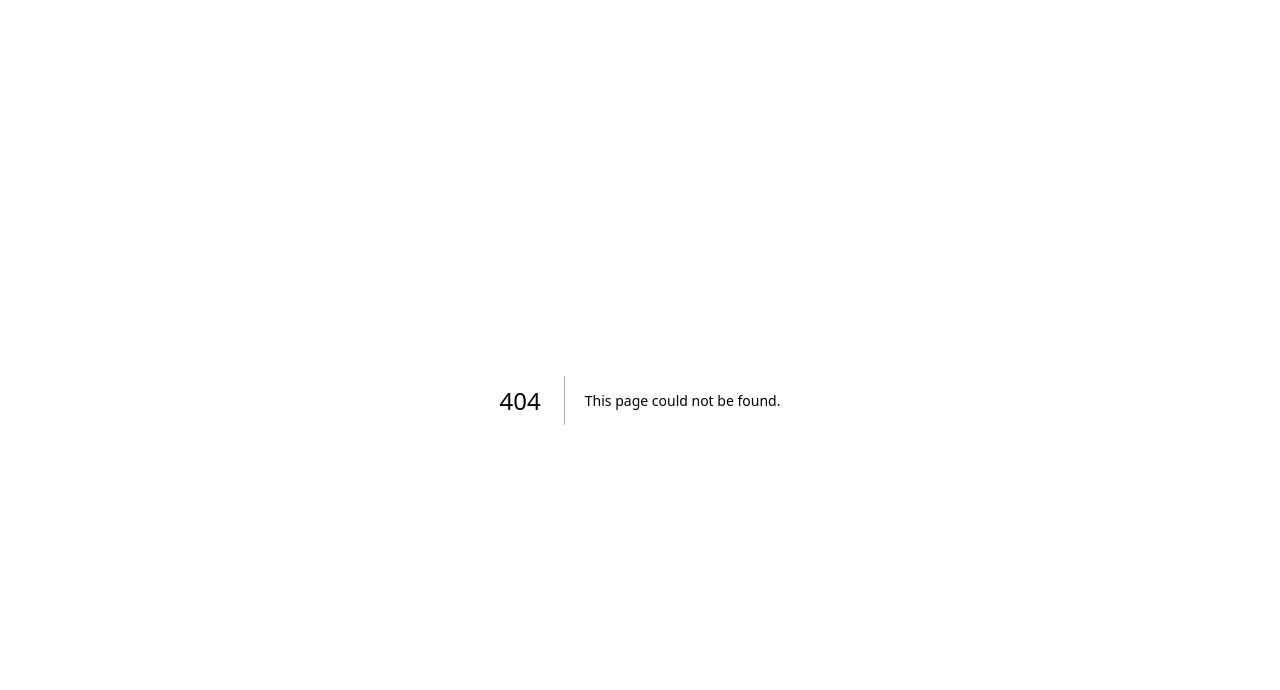
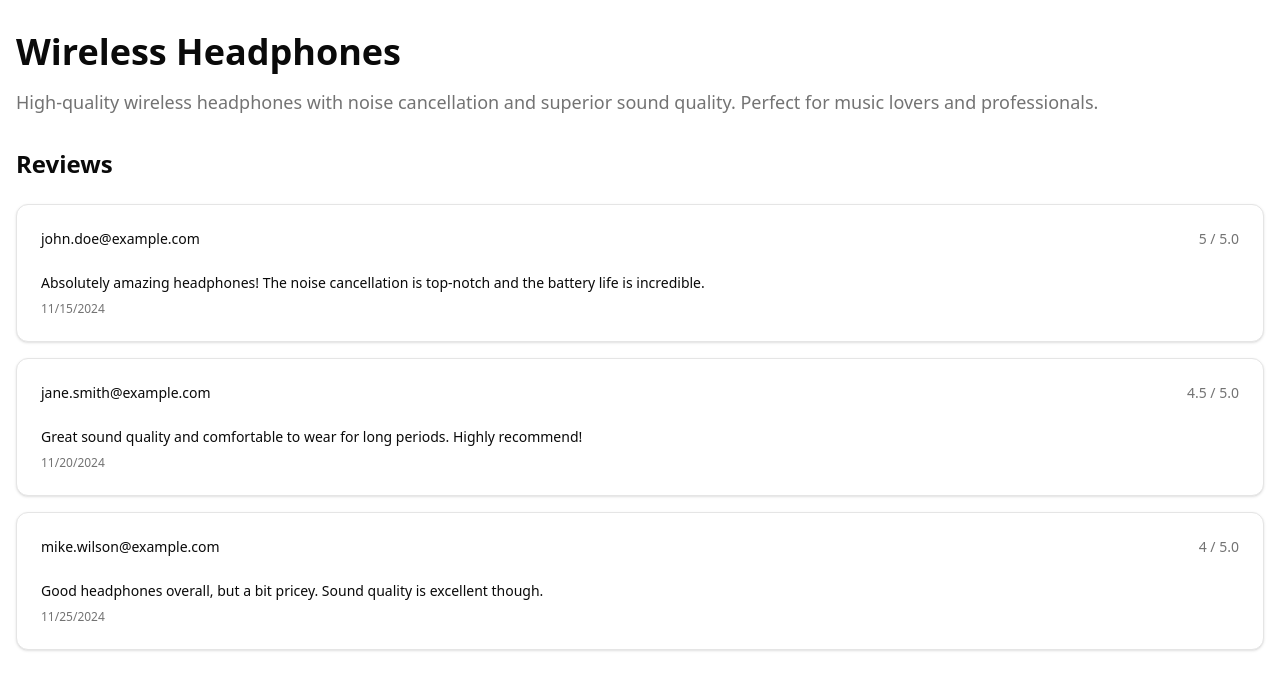
Before and after one commit to tarifulfahim/product-review-system, a Next.js app in the folder frontend/: page /products/1 in a window 1280 px wide. Before the commit this address had no page. Shown: the top 690 px of the page. Built offline with nearby package versions, Linux system fonts and the light colour scheme.

Commit message:
feat: product details page

```diff
--- /dev/null
+++ b/frontend/app/products/[id]/page.tsx
@@ -0,0 +1,196 @@
+import { ProductDetails } from "@/components/ProductDetails";
+import { ReviewList } from "@/components/ReviewList";
+import { Product } from "@/types/product";
+import { Review } from "@/types/review";
+
+// Mock product data
+const mockProducts: Product[] = [
+  {
+    id: 1,
+    name: "Wireless Headphones",
+    description: "High-quality wireless headphones with noise cancellation and superior sound quality. Perfect for music lovers and professionals.",
+    averageRating: 4.5,
+    reviewCount: 3,
+  },
+  {
+    id: 2,
+    name: "Smart Watch",
+    description: "Feature-rich smartwatch with fitness tracking, heart rate monitoring, and smartphone notifications.",
+    averageRating: 4.2,
+    reviewCount: 2,
+  },
+  {
+    id: 3,
+    name: "Laptop Stand",
+    description: "Ergonomic aluminum laptop stand that improves posture and keeps your laptop cool during extended use.",
+    averageRating: 4.8,
+    reviewCount: 3,
+  },
+  {
+    id: 4,
+    name: "USB-C Hub",
+    description: "Multi-port USB-C hub with HDMI, USB 3.0, and SD card reader for enhanced connectivity.",
+    averageRating: 4.0,
+    reviewCount: 2,
+  },
+  {
+    id: 5,
+    name: "Mechanical Keyboard",
+    description: "Premium mechanical keyboard with RGB lighting and tactile switches for the ultimate typing experience.",
+    averageRating: 4.7,
+    reviewCount: 3,
+  },
+  {
+    id: 6,
+    name: "Gaming Mouse",
+    description: "High-precision gaming mouse with customizable DPI settings and programmable buttons.",
+    averageRating: 4.6,
+    reviewCount: 2,
+  },
+];
+
+// Mock reviews data
+const mockReviews: Review[] = [
+  {
+    id: 1,
+    productId: 1,
+    rating: 5.0,
+    comment: "Absolutely amazing headphones! The noise cancellation is top-notch and the battery life is incredible.",
+    authorEmail: "john.doe@example.com",
+    date: "2024-11-15",
+  },
+  {
+    id: 2,
+    productId: 1,
+    rating: 4.5,
+    comment: "Great sound quality and comfortable to wear for long periods. Highly recommend!",
+    authorEmail: "jane.smith@example.com",
+    date: "2024-11-20",
+  },
+  {
+    id: 3,
+    productId: 1,
+    rating: 4.0,
+    comment: "Good headphones overall, but a bit pricey. Sound quality is excellent though.",
+    authorEmail: "mike.wilson@example.com",
+    date: "2024-11-25",
+  },
+  {
+    id: 4,
+    productId: 2,
+    rating: 4.0,
+    comment: "Nice smartwatch with lots of features. Battery could be better.",
+    authorEmail: "sarah.johnson@example.com",
+    date: "2024-11-18",
+  },
+  {
+    id: 5,
+    productId: 2,
+    rating: 4.5,
+    comment: "Love the fitness tracking features! Very accurate and easy to use.",
+    authorEmail: "david.brown@example.com",
+    date: "2024-11-22",
+  },
+  {
+    id: 6,
+    productId: 3,
+    rating: 5.0,
+    comment: "Best laptop stand I've ever used. Sturdy and looks great on my desk.",
+    authorEmail: "emily.davis@example.com",
+    date: "2024-11-10",
+  },
+  {
+    id: 7,
+    productId: 3,
+    rating: 4.5,
+    comment: "Very solid build quality. Improved my posture significantly.",
+    authorEmail: "robert.miller@example.com",
+    date: "2024-11-14",
+  },
+  {
+    id: 8,
+    productId: 3,
+    rating: 5.0,
+    comment: "Excellent product! Worth every penny.",
+    authorEmail: "lisa.anderson@example.com",
+    date: "2024-11-28",
+  },
+  {
+    id: 9,
+    productId: 4,
+    rating: 4.0,
+    comment: "Does what it's supposed to do. No complaints.",
+    authorEmail: "thomas.taylor@example.com",
+    date: "2024-11-12",
+  },
+  {
+    id: 10,
+    productId: 4,
+    rating: 4.0,
+    comment: "Good hub for the price. All ports work perfectly.",
+    authorEmail: "maria.garcia@example.com",
+    date: "2024-11-19",
+  },
+  {
+    id: 11,
+    productId: 5,
+    rating: 5.0,
+    comment: "Amazing keyboard! The typing experience is phenomenal.",
+    authorEmail: "james.martinez@example.com",
+    date: "2024-11-16",
+  },
+  {
+    id: 12,
+    productId: 5,
+    rating: 4.5,
+    comment: "Love the RGB lighting and the switches feel great.",
+    authorEmail: "jennifer.rodriguez@example.com",
+    date: "2024-11-21",
+  },
+  {
+    id: 13,
+    productId: 5,
+    rating: 4.5,
+    comment: "Best keyboard for programming. Highly recommend!",
+    authorEmail: "william.lopez@example.com",
+    date: "2024-11-26",
+  },
+  {
+    id: 14,
+    productId: 6,
+    rating: 4.5,
+    comment: "Great gaming mouse. Very responsive and comfortable.",
+    authorEmail: "patricia.gonzalez@example.com",
+    date: "2024-11-17",
+  },
+  {
+    id: 15,
+    productId: 6,
+    rating: 4.7,
+    comment: "Perfect for gaming. The DPI settings are very customizable.",
+    authorEmail: "christopher.wilson@example.com",
+    date: "2024-11-23",
+  },
+];
+
+export default async function ProductPage({ params }: { params: Promise<{ id: string }> }) {
+  const { id } = await params;
+  const productId = parseInt(id);
+  const product = mockProducts.find((p) => p.id === productId);
+  const reviews = mockReviews.filter((r) => r.productId === productId);
+
+  if (!product) {
+    return (
+      <div className="container mx-auto py-8 px-4">
+        <h1 className="text-2xl font-bold">Product not found</h1>
+      </div>
+    );
+  }
+
+  return (
+    <div className="container mx-auto py-8 px-4 space-y-8">
+      <ProductDetails product={product} />
+      <ReviewList reviews={reviews} />
+    </div>
+  );
+}
--- a/frontend/components/ProductCard.tsx
+++ b/frontend/components/ProductCard.tsx
@@ -1,18 +1,24 @@
+"use client";
+
 import { Card, CardContent, CardHeader, CardTitle } from "@/components/ui/card";
 import { Product } from "@/types/product";
+import { useRouter } from "next/navigation";
 
 interface ProductCardProps {
   product: Product;
 }
 
 export function ProductCard({ product }: ProductCardProps) {
-  // const handleClick = () => {
-  //   // Empty for now - will be implemented later
-  // };
+  const router = useRouter();
+
+  const handleClick = () => {
+    router.push(`/products/${product.id}`);
+  };
 
   return (
     <Card
       className="cursor-pointer hover:shadow-lg transition-shadow"
+      onClick={handleClick}
     >
       <CardHeader>
         <CardTitle>{product.name}</CardTitle>
--- /dev/null
+++ b/frontend/components/ProductDetails.tsx
@@ -0,0 +1,14 @@
+import { Product } from "@/types/product";
+
+interface ProductDetailsProps {
+  product: Product;
+}
+
+export function ProductDetails({ product }: ProductDetailsProps) {
+  return (
+    <div className="space-y-4">
+      <h1 className="text-4xl font-bold">{product.name}</h1>
+      <p className="text-lg text-muted-foreground">{product.description}</p>
+    </div>
+  );
+}
--- a/frontend/components/ProductList.tsx
+++ b/frontend/components/ProductList.tsx
@@ -6,38 +6,44 @@ const mockProducts: Product[] = [
   {
     id: 1,
     name: "Wireless Headphones",
+    description: "High-quality wireless headphones with noise cancellation and superior sound quality.",
     averageRating: 4.5,
-    reviewCount: 128,
+    reviewCount: 3,
   },
   {
     id: 2,
     name: "Smart Watch",
+    description: "Feature-rich smartwatch with fitness tracking and heart rate monitoring.",
     averageRating: 4.2,
-    reviewCount: 89,
+    reviewCount: 2,
   },
   {
     id: 3,
     name: "Laptop Stand",
+    description: "Ergonomic aluminum laptop stand that improves posture.",
     averageRating: 4.8,
-    reviewCount: 245,
+    reviewCount: 3,
   },
   {
     id: 4,
     name: "USB-C Hub",
+    description: "Multi-port USB-C hub with HDMI and USB 3.0.",
     averageRating: 4.0,
-    reviewCount: 67,
+    reviewCount: 2,
   },
   {
     id: 5,
     name: "Mechanical Keyboard",
+    description: "Premium mechanical keyboard with RGB lighting.",
     averageRating: 4.7,
-    reviewCount: 312,
+    reviewCount: 3,
   },
   {
     id: 6,
     name: "Gaming Mouse",
+    description: "High-precision gaming mouse with customizable DPI.",
     averageRating: 4.6,
-    reviewCount: 198,
+    reviewCount: 2,
   },
 ];
 
--- /dev/null
+++ b/frontend/components/ReviewCard.tsx
@@ -0,0 +1,27 @@
+import { Card, CardContent, CardHeader } from "@/components/ui/card";
+import { Review } from "@/types/review";
+
+interface ReviewCardProps {
+  review: Review;
+}
+
+export function ReviewCard({ review }: ReviewCardProps) {
+  return (
+    <Card>
+      <CardHeader>
+        <div className="flex items-center justify-between">
+          <span className="text-sm font-medium">{review.authorEmail}</span>
+          <span className="text-sm text-muted-foreground">
+            {review.rating} / 5.0
+          </span>
+        </div>
+      </CardHeader>
+      <CardContent>
+        <p className="text-sm">{review.comment}</p>
+        <p className="text-xs text-muted-foreground mt-2">
+          {new Date(review.date).toLocaleDateString()}
+        </p>
+      </CardContent>
+    </Card>
+  );
+}
--- /dev/null
+++ b/frontend/components/ReviewList.tsx
@@ -0,0 +1,23 @@
+import { Review } from "@/types/review";
+import { ReviewCard } from "./ReviewCard";
+
+interface ReviewListProps {
+  reviews: Review[];
+}
+
+export function ReviewList({ reviews }: ReviewListProps) {
+  return (
+    <div className="space-y-6">
+      <h2 className="text-2xl font-bold">Reviews</h2>
+      {reviews.length === 0 ? (
+        <p className="text-muted-foreground">No reviews yet.</p>
+      ) : (
+        <div className="space-y-4">
+          {reviews.map((review) => (
+            <ReviewCard key={review.id} review={review} />
+          ))}
+        </div>
+      )}
+    </div>
+  );
+}
--- a/frontend/types/product.ts
+++ b/frontend/types/product.ts
@@ -1,6 +1,7 @@
 export interface Product {
   id: number;
   name: string;
+  description: string;
   averageRating: number;
   reviewCount: number;
 }
--- /dev/null
+++ b/frontend/types/review.ts
@@ -0,0 +1,8 @@
+export interface Review {
+  id: number;
+  productId: number;
+  rating: number;
+  comment: string;
+  authorEmail: string;
+  date: string;
+}
```
